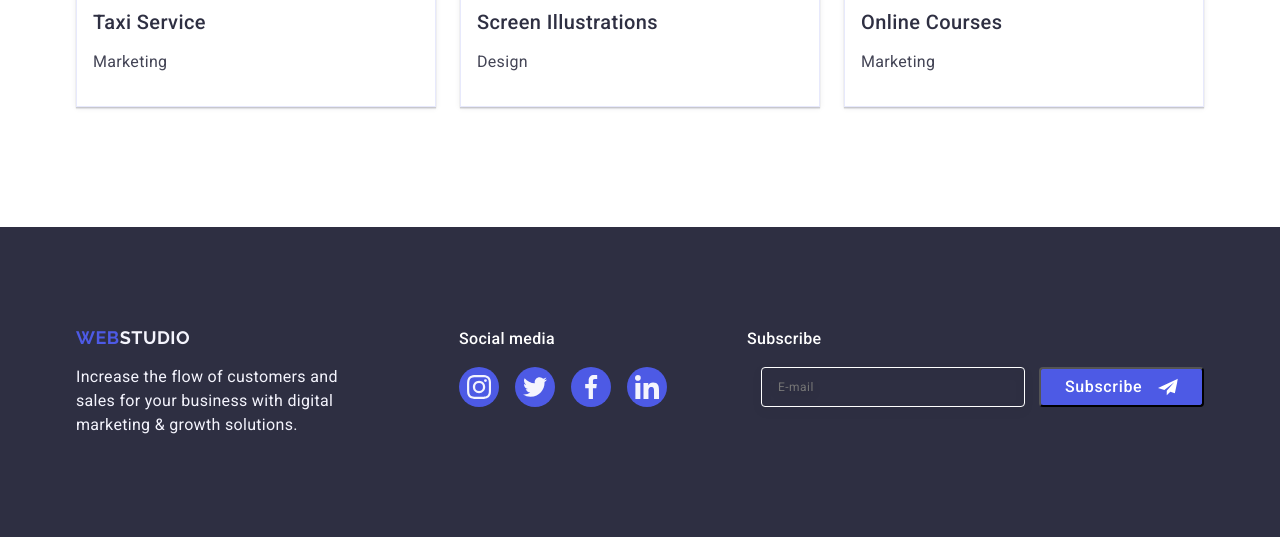
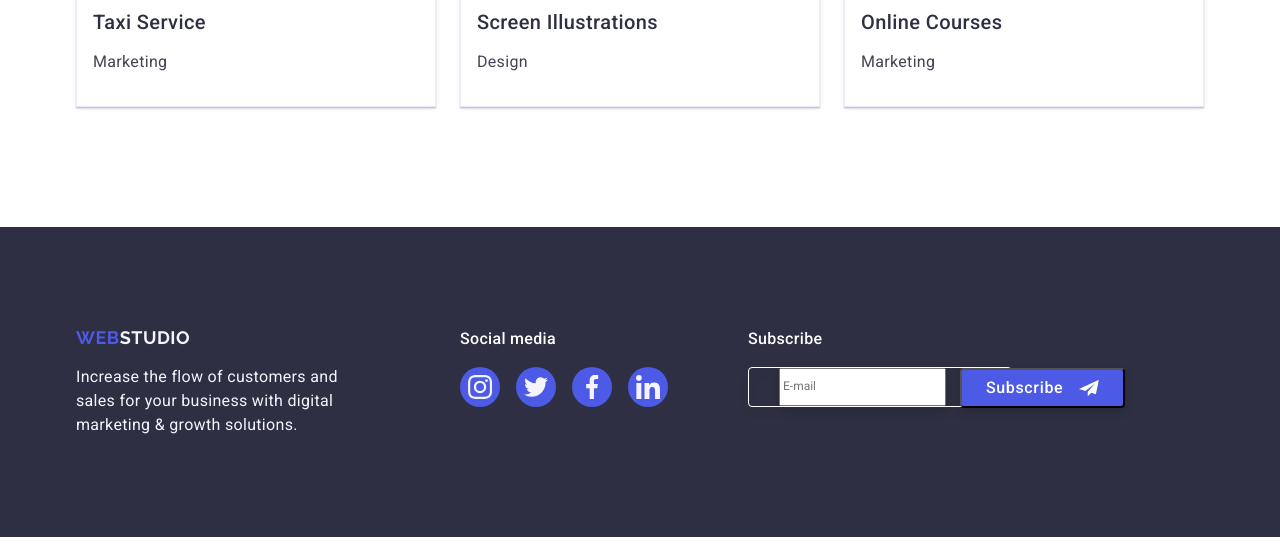
Before and after one commit to DimaKarvackij/goit-markup-hw-05, a plain HTML site: page index.html in a window 1280 px wide. Shown: the part 2972-3525 px from the top of the page. Drawn offline with nearby package versions, Linux system fonts and the light colour scheme.

Commit message:
Update style.css

```diff
--- a/css/style.css
+++ b/css/style.css
@@ -815,7 +815,7 @@ address {
 .form-telegram-email{
 padding-right: 24px;
 }
-.form-telegram-email {
+.form-label-telegram-user {
     width: 264px;
     height: 40px;
     border-radius: 4px;
@@ -830,10 +830,10 @@ padding-right: 24px;
     color: #ffffff;
 }
 .form-telegram-email::placeholder{
-    color:
+
 }
 .button-telegram{
-    display:block
+    display:flex;
 min-width:165px;
 }
 
```
